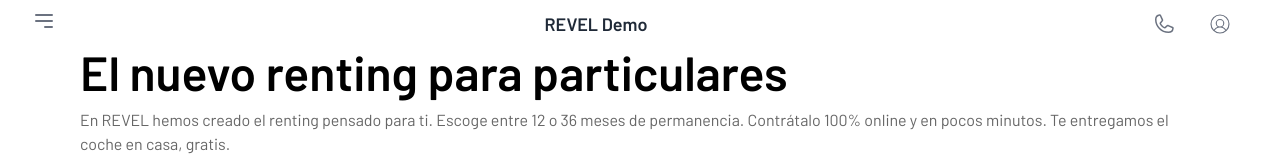
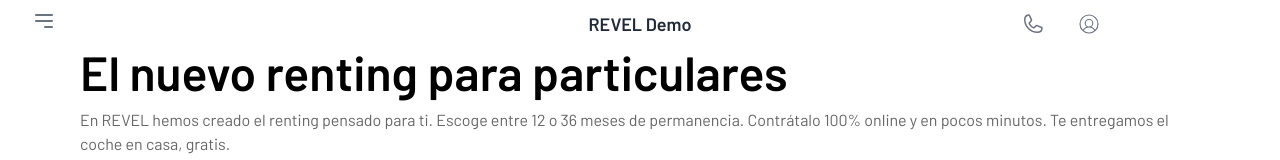
Before and after one commit to IsmaelDev13/revel-demo, a Next.js app: page /coches in a window 1280 px wide. Shown: the top 160 px of the page. Built offline with nearby package versions, Linux system fonts and the light colour scheme; no server answers.

Commit message:
center logo

```diff
--- a/components/Drawer.tsx
+++ b/components/Drawer.tsx
@@ -44,7 +44,7 @@
   const router = useRouter();
   const getCars = async () => {
     const response = await fetch(
-      `http://localhost:3000/api/cars?make=${selectedMakeType}&fuelType=${selectedFuelType}&permanency=${selectedPermanency}&gearType=${selectedGearType}&carType=${selectedCarType}`
+      `${process.env.NEXT_PUBLIC_API_URL}/api/cars?make=${selectedMakeType}&fuelType=${selectedFuelType}&permanency=${selectedPermanency}&gearType=${selectedGearType}&carType=${selectedCarType}`
     )
       .then((res) => res.json())
       .then((data) => {
--- a/components/Header.tsx
+++ b/components/Header.tsx
@@ -11,7 +11,7 @@
   };
   return (
     <header className="relative flex items-center w-full h-[48px] justify-between px-[32px] z-20 bg-white text-gray-800">
-      <div className="block">
+      <div className="block w-1/5 ">
         <button
           className="text-gray-500 hover:text-gray-700 focus:outline-none focus:text-gray-700"
           onClick={toggleMenu}
@@ -32,10 +32,12 @@
           </svg>
         </button>
       </div>
-      <Link href="/" className="font-bold text-lg">
-        REVEL Demo
-      </Link>
-      <div className="flex items-center ">
+      <div>
+        <Link href="/" className="font-bold text-lg text-center">
+          REVEL Demo
+        </Link>
+      </div>
+      <div className="flex items-center w-1/5 ">
         <div className="hover:bg-[#eee] cursor-pointer h-[48px] flex items-center px-[16px]">
           <PiPhone className="h-6 w-6 text-gray-500 hover:text-gray-700 transition-colors" />
         </div>
--- a/components/cards/CarCard.tsx
+++ b/components/cards/CarCard.tsx
@@ -48,7 +48,7 @@
         <div>
           <div className="flex items-end">
             <p className="text-blueSale font-semibold">{car.currentPrice}€</p>
-            <p className="text-[12px]">/mes</p>
+            <p className="text-[12px] mb-[1px]">/mes</p>
           </div>
           {car.currentPrice !== car.lastPrice && (
             <div className="flex items-center space-x-1">
--- a/pages/coches/[id]/index.tsx
+++ b/pages/coches/[id]/index.tsx
@@ -13,7 +13,7 @@
 ) => {
   console.log(context);
   const { id } = context.params!;
-  const res = await fetch(`http://localhost:3000/api/cars/${id}`);
+  const res = await fetch(`${process.env.NEXT_PUBLIC_API_URL}/api/cars/${id}`);
   const car: CarSchema = await res.json();
   if (!car) {
     return { notFound: true };
--- a/pages/coches/index.tsx
+++ b/pages/coches/index.tsx
@@ -53,7 +53,9 @@
     }
   }
 
-  const apiUrl = `http://localhost:3000/api/cars?${params.toString()}`;
+  const apiUrl = `${
+    process.env.NEXT_PUBLIC_API_URL
+  }/api/cars?${params.toString()}`;
   const res = await fetch(apiUrl);
   // const res = await fetch(`http://localhost:3000/api/cars?price=${sort}`);
   const cars: CarSchema[] = await res.json();
```
